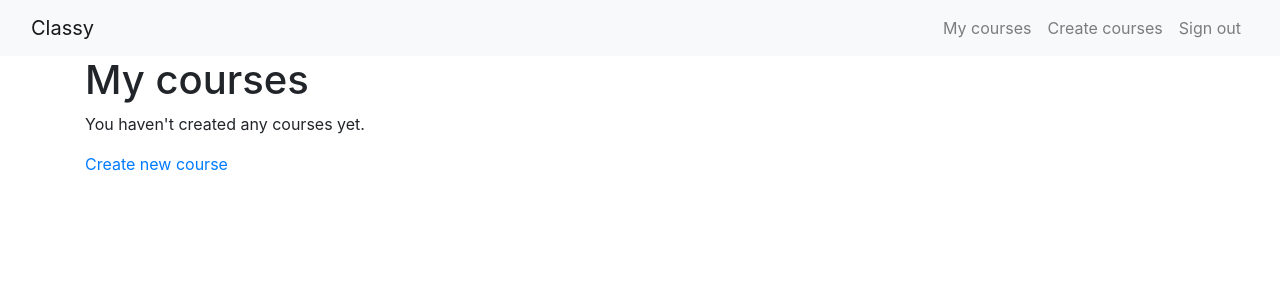
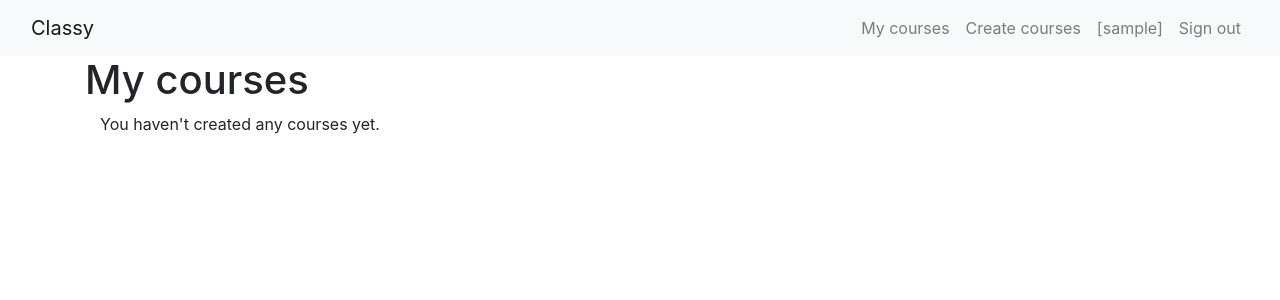
Before and after one commit to hvardhanx/classy, a Django app: a page that uses courses/templates/base.html in a window 1280 px wide. Shown: the top 300 px of the page. Run offline with Django 3.2, Linux system fonts and the light colour scheme; the visitor is signed in with stand-in values (Sample User, id 1); data that the repository does not hold is empty; parts of the project's set-up code (start-up, migrations or seed data) failed here and were passed over; some libraries are stand-ins or nearby versions.

Commit message:
Cleanup views and add leave courses feature

```diff
--- a/classy/settings.py
+++ b/classy/settings.py
@@ -140,5 +140,5 @@ EMAIL_HOST_PASSWORD = config('EMAIL_HOST_PASSWORD')  # password
 EMAIL_PORT = config('EMAIL_PORT')
 EMAIL_USE_TLS = config('EMAIL_USE_TLS')
 
-LOGIN_REDIRECT_URL = reverse_lazy('student_course_list')
+LOGIN_REDIRECT_URL = reverse_lazy('course_list')
 django_heroku.settings(locals())
--- a/courses/api/urls.py
+++ b/courses/api/urls.py
@@ -11,6 +11,5 @@ app_name = 'courses'
 urlpatterns = [
     url(r'^subjects/$', views.SubjectListView.as_view(), name='subject_list'),
     url(r'^subjects/(?P<pk>\d+)/$', views.SubjectDetailView.as_view(), name='subject_detail'),
-    # url(r'^courses/(?P<pk>\d+)/enroll/$', views.CourseEnrollView.as_view(), name='course_enroll'),
     url(r'^', include(router.urls)),
 ]
--- a/courses/templates/base.html
+++ b/courses/templates/base.html
@@ -16,10 +16,12 @@
         <ul class="nav navbar-nav">
             {% if request.user.is_authenticated and not request.user.is_superuser %}
                 <li class="nav-item"><a class="nav-link" href="{% url "student_course_list" %}">My courses</a></li>
+                <li class="nav-item"><a class="nav-link" href="#">{{ request.user.username }}</a></li>
                 <li class="nav-item"><a class="nav-link" href="{% url "logout" %}">Sign out</a></li>
             {% elif request.user.is_authenticated and request.user.is_superuser %}
                 <li class="nav-item"><a class="nav-link" href="{% url "manage_course_list" %}">My courses</a></li>
                 <li class="nav-item"><a class="nav-link" href="{% url "course_create" %}">Create courses</a></li>
+                <li class="nav-item"><a class="nav-link" href="#">[{{ request.user.username }}]</a></li>
                 <li class="nav-item"><a class="nav-link" href="{% url "logout" %}">Sign out</a></li>
             {% else %}
                 <li class="nav-item"><a class="nav-link" href="{% url "login" %}">Sign in</a></li>
--- a/courses/templates/courses/manage/content/form.html
+++ b/courses/templates/courses/manage/content/form.html
@@ -16,13 +16,13 @@
             Add a new content
         {% endif %}
     </h1>
-    <div class="module">
+    <div class="container">
         <h2>Course info</h2>
 
         <form action="" method="post" enctype="multipart/form-data">
             {{ form.as_p }}
             {% csrf_token %}
-            <p><input type="submit" value="Save content"></p>
+            <p><input type="submit" class="btn btn-success" value="Save content"></p>
         </form>
     </div>
 {% endblock %}
--- a/courses/templates/courses/manage/course/delete.html
+++ b/courses/templates/courses/manage/course/delete.html
@@ -5,11 +5,11 @@
 {% block content %}
     <h1>Delete course "{{ object.title }}"</h1>
 
-    <div class="module">
+    <div class="container">
         <form action="" method="post">
             {% csrf_token %}
             <p>Are you sure you want to delete "{{ object }}"?</p>
-            <input type="submit" class"button" value="Confirm">
+            <input type="submit" class="btn btn-primary" value="Confirm">
         </form>
     </div>
 {% endblock %}
--- a/courses/templates/courses/manage/course/form.html
+++ b/courses/templates/courses/manage/course/form.html
@@ -16,7 +16,7 @@
             Create a new course
         {% endif %}
     </h1>
-    <div class="module">
+    <div class="container">
         <h2>Course info</h2>
 
         <form action="" method="post">
--- a/courses/templates/courses/manage/course/list.html
+++ b/courses/templates/courses/manage/course/list.html
@@ -5,21 +5,18 @@
 {% block content %}
     <h1>My courses</h1>
 
-    <div class="module">
+    <div class="container">
         {% for course in object_list %}
-            <div class="course-info">
+            <div class="container-fluid">
                 <h3>{{ course.title }}</h3>
                 <p>
-                    <a href="{% url "course_edit" course.id %}">Edit</a>
-                    <a href="{% url "course_delete" course.id %}">Delete</a>
+                    <a href="{% url "course_edit" course.id %}" class="btn btn-primary" style="margin: 10px">Edit</a>
+                    <a href="{% url "course_delete" course.id %}" class="btn btn-danger">Delete</a>
 
                 </p>
             </div>
         {% empty %}
             <p>You haven't created any courses yet.</p>
         {% endfor %}
-        <p>
-            <a href="{% url "course_create" %}" class="button">Create new course</a>
-        </p>
     </div>
 {% endblock %}
--- a/courses/views.py
+++ b/courses/views.py
@@ -1,13 +1,10 @@
 from django.urls import reverse_lazy
-from django.shortcuts import get_object_or_404, redirect
+from django.shortcuts import get_object_or_404
 from django.views.generic.base import TemplateResponseMixin, View
 from django.views.generic.list import ListView
 from django.views.generic.edit import CreateView, UpdateView, DeleteView
 from django.views.generic.detail import DetailView
-from django.forms.models import modelform_factory
 from django.db.models import Count
-from django.apps import apps
-from django.core.cache import cache
 from braces.views import LoginRequiredMixin, PermissionRequiredMixin, \
     CsrfExemptMixin, JsonRequestResponseMixin
 from students.forms import CourseEnrollForm
@@ -70,8 +67,6 @@ class CourseListView(TemplateResponseMixin, View):
     def get(self, request, subject=None):
         subjects = Subject.objects.annotate(total_courses=Count('courses'))
         all_courses = Course.objects.all()
-        # log.debug("subject {}".format(subject))
-        print(subject)
         if subject:
             subject = get_object_or_404(Subject, slug=subject)
             courses = all_courses.filter(subject=subject)
--- a/students/forms.py
+++ b/students/forms.py
@@ -5,3 +5,8 @@ from courses.models import Course
 class CourseEnrollForm(forms.Form):
     course = forms.ModelChoiceField(queryset=Course.objects.all(),
                                     widget=forms.HiddenInput)
+
+
+class CourseLeaveForm(forms.Form):
+    course = forms.ModelChoiceField(queryset=Course.objects.all(),
+                                    widget=forms.HiddenInput)
--- a/students/templates/students/course/list.html
+++ b/students/templates/students/course/list.html
@@ -5,11 +5,10 @@
 {% block content %}
     <h1>My courses</h1>
 
-    <div class="module">
+    <div class="container">
         {% for course in object_list %}
             <div class="course-info">
-                <h3>{{ course.title }}</h3>
-                <p><a href="{% url "student_course_detail" course.id %}">Access contents</a></p>
+                <h3><a href="{% url "student_course_detail" course.id %}">{{ course.title }}</a></h3>
             </div>
         {% empty %}
             <p>
--- a/students/urls.py
+++ b/students/urls.py
@@ -5,6 +5,7 @@ from . import views
 urlpatterns = [
     url(r'^register/$', views.StudentRegistrationView.as_view(), name='student_registration'),
     url(r'^enroll-course/$', views.StudentEnrollCourseView.as_view(), name='student_enroll_course'),
+    url(r'^leave-course/$', views.StudentLeaveCourseView.as_view(), name='student_leave_course'),
 
     # Restore password
     url(r'^password-reset/$', auth_views.password_reset, name='password_reset'),
```
Also changed, not shown: courses/api/views.py (+5 -2 lines), courses/templates/courses/course/detail.html (+10 -1 lines), students/views.py (+15 -2 lines).
